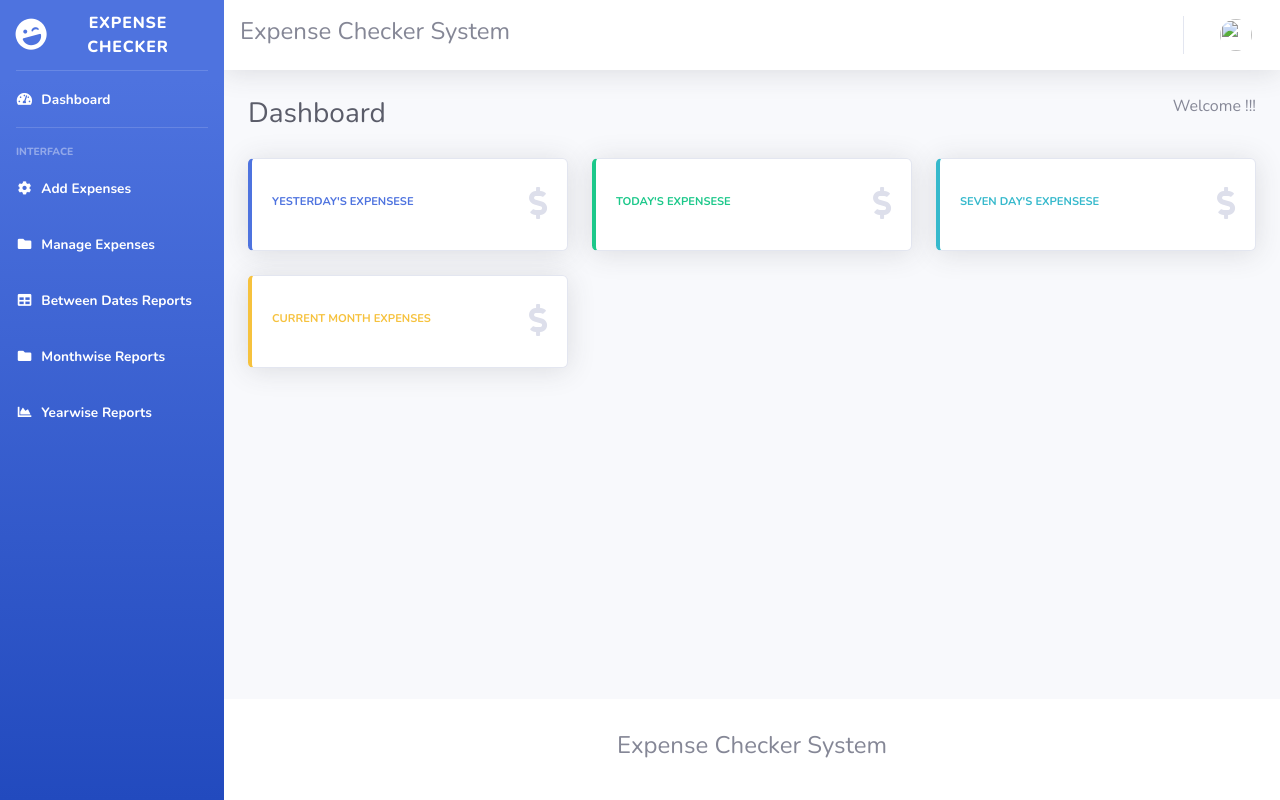
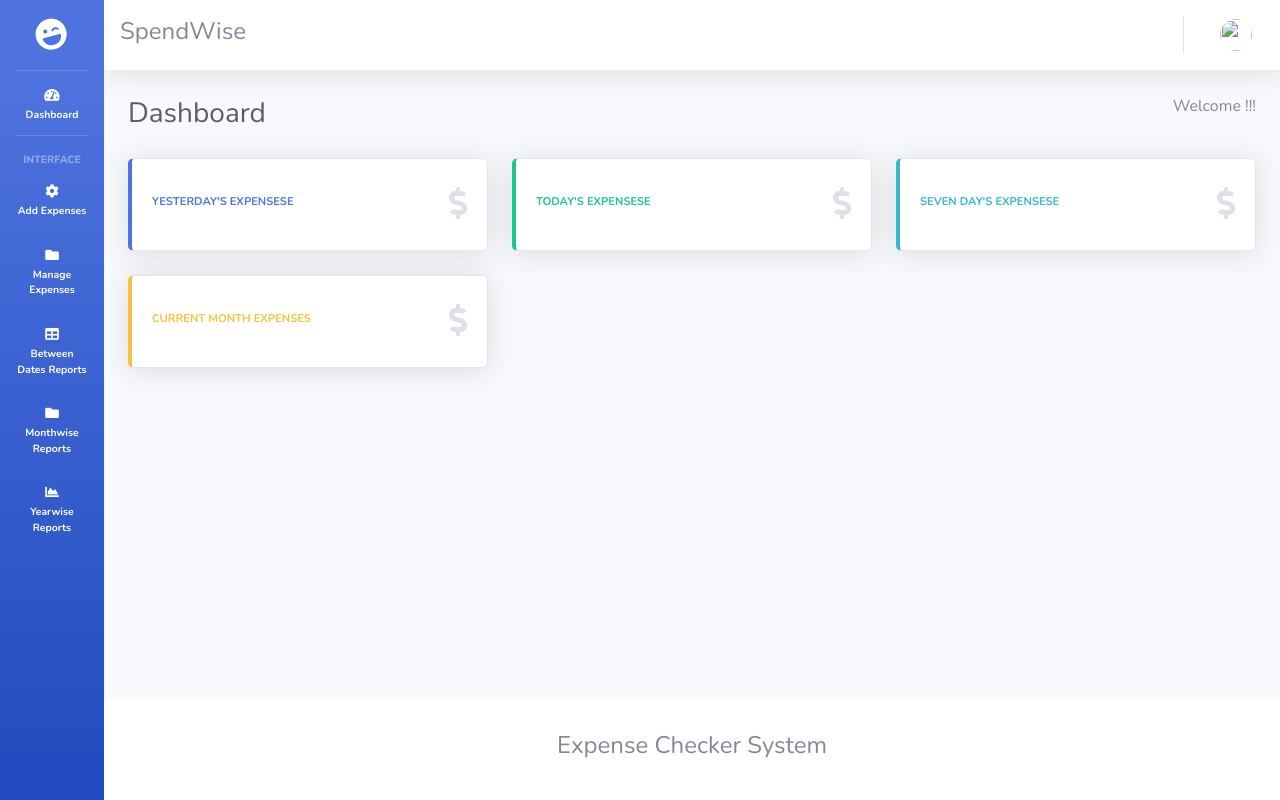
Before and after one commit to BensonTochukwu/expense-tracker, a Django app: template templates/dashboard.html in a window 1280 px wide. Run offline with Django 3.2, Linux system fonts and the light colour scheme; the template is opened without the code that fills it, so the values that code supplies are empty; some libraries are stand-ins or nearby versions.

Commit message:
Website Design changes

```diff
--- a/templates/base.html
+++ b/templates/base.html
@@ -10,7 +10,7 @@
     <meta name="description" content="">
     <meta name="author" content="">
 
-    <title>Expense Checker System - Base File</title>
+    <title>SpendWise</title>
 
     <!-- Custom fonts for this template-->
     <link href="{% static 'assests/vendor/fontawesome-free/css/all.min.css' %}" rel="stylesheet" type="text/css">
--- a/templates/includes/header.html
+++ b/templates/includes/header.html
@@ -1,5 +1,5 @@
 {% load static %}
-  <nav class="navbar navbar-expand navbar-light bg-white topbar mb-4 static-top shadow">
+<nav class="navbar navbar-expand navbar-light bg-white topbar mb-4 static-top shadow">
 
     <!-- Sidebar Toggle (Topbar) -->
     <button id="sidebarToggleTop" class="btn btn-link d-md-none rounded-circle mr-3">
@@ -8,7 +8,7 @@
 
     <!-- Topbar Search -->
 
-<h4> Expense Checker System</h4>
+    <h4> SpendWise</h4>
     <!-- Topbar Navbar -->
     <ul class="navbar-nav ml-auto">
 
@@ -17,15 +17,13 @@
 
         <!-- Nav Item - User Information -->
         <li class="nav-item dropdown no-arrow">
-            <a class="nav-link dropdown-toggle" href="#" id="userDropdown" role="button"
-                data-toggle="dropdown" aria-haspopup="true" aria-expanded="false">
+            <a class="nav-link dropdown-toggle" href="#" id="userDropdown" role="button" data-toggle="dropdown"
+                aria-haspopup="true" aria-expanded="false">
                 <span class="mr-2 d-none d-lg-inline text-gray-600 small">{{user.first_name}} {{user.last_name}}</span>
-                <img class="img-profile rounded-circle"
-                    src="{{user.profile_pic.url}}">
+                <img class="img-profile rounded-circle" src="{{user.profile_pic.url}}">
             </a>
             <!-- Dropdown - User Information -->
-            <div class="dropdown-menu dropdown-menu-right shadow animated--grow-in"
-                aria-labelledby="userDropdown">
+            <div class="dropdown-menu dropdown-menu-right shadow animated--grow-in" aria-labelledby="userDropdown">
                 <a class="dropdown-item" href="{% url 'profile' %}">
                     <i class="fas fa-user fa-sm fa-fw mr-2 text-gray-400"></i>
                     Profile
--- a/templates/includes/sidebar.html
+++ b/templates/includes/sidebar.html
@@ -1,5 +1,5 @@
 {% load static %}
-<ul class="navbar-nav bg-gradient-primary sidebar sidebar-dark accordion" id="accordionSidebar">
+<ul class="navbar-nav bg-gradient-primary sidebar sidebar-dark accordion toggled" id="accordionSidebar">
 
     <!-- Sidebar - Brand -->
     <a class="sidebar-brand d-flex align-items-center justify-content-center" href="{% url 'dashboard' %}">
```
Also changed, not shown: db.sqlite3, profile_pic/cropped_image_4_poY49o3.png (added). Lines whose indentation alone changed are shown as unchanged.
